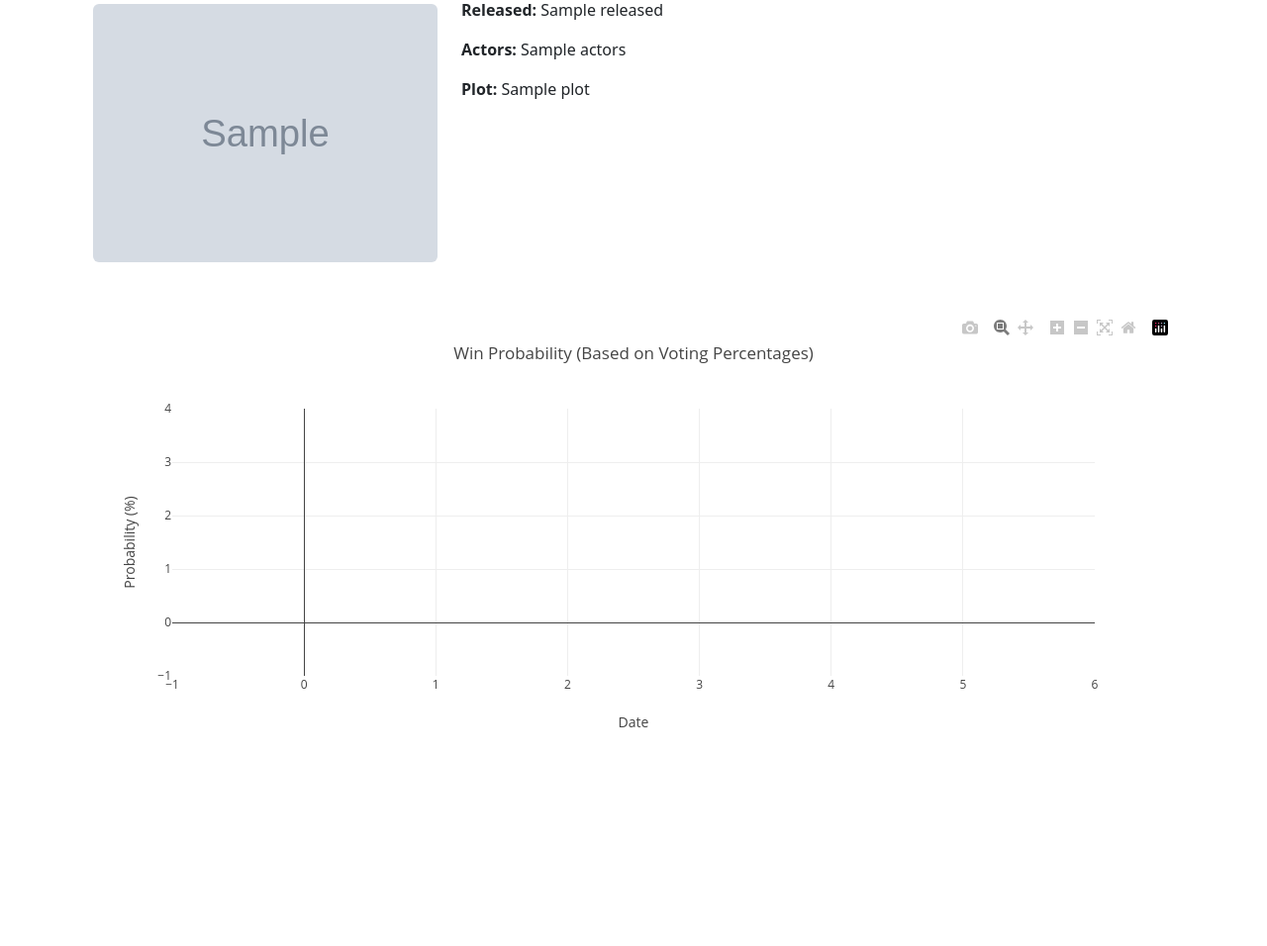
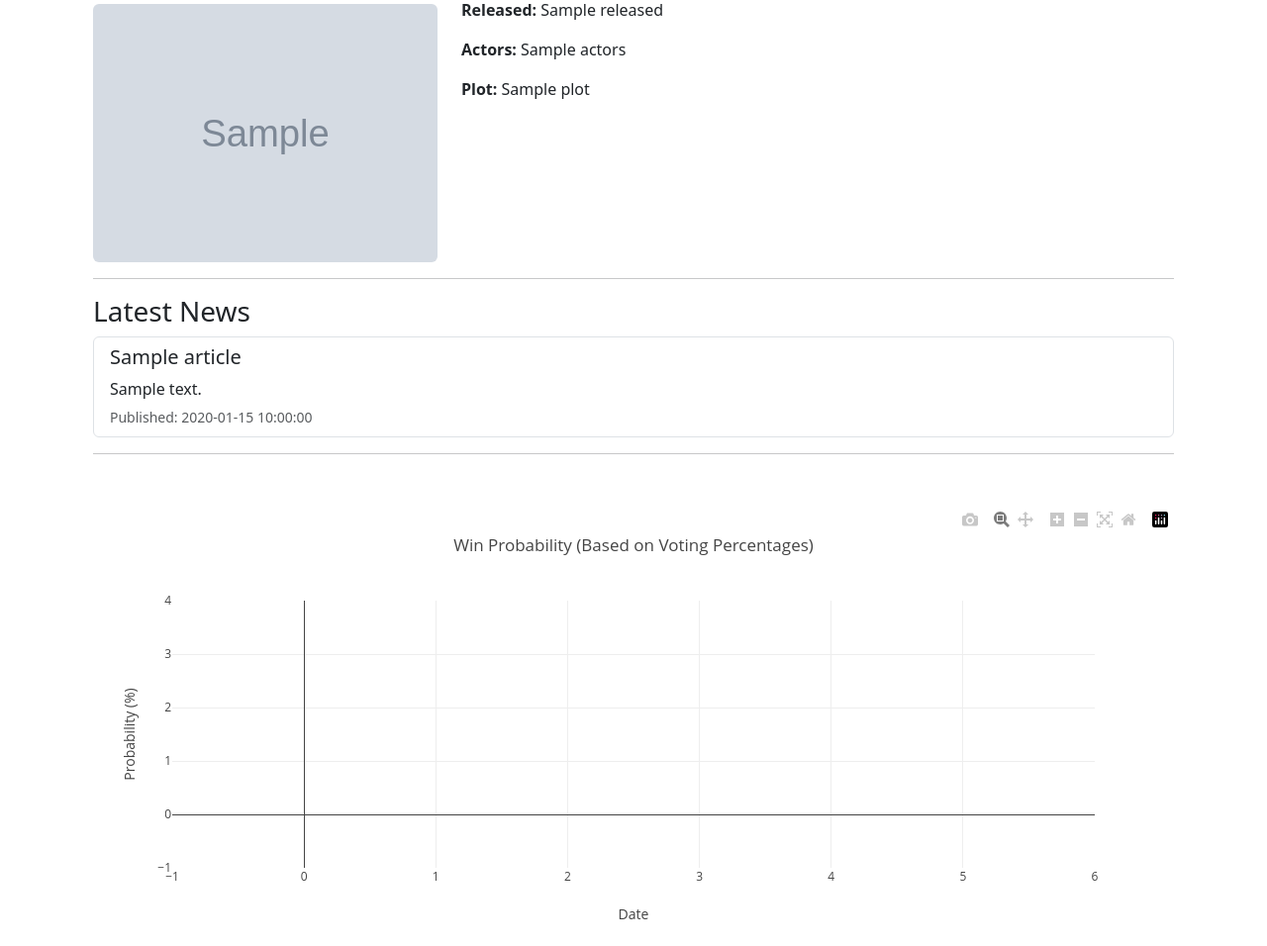
Before and after one commit to soham627/best-picture-odds, a Flask app: template odds-app/templates/movie.html in a window 1280 px wide. Shown: the part 146-1102 px from the top of the page at 99% size. Before the commit the page ends 881 px from the top, so only its background shows below. Run offline with Flask 3, Linux system fonts and the light colour scheme; the template is opened without the code that fills it: most values are stand-ins (such as "Sample title", 1, 10 or a date in 2020); grey boxes marked "Sample" are stand-in pictures; some libraries are stand-ins or nearby versions.

Commit message:
Added news articles section to movie pages

```diff
--- a/odds-app/app.py
+++ b/odds-app/app.py
@@ -3,6 +3,8 @@ from flask_sqlalchemy import SQLAlchemy
 import os
 from dotenv import load_dotenv
 import pandas as pd
+import requests
+import feedparser
 
 load_dotenv()
 
@@ -120,7 +122,36 @@ def movie_page(movie_name):
     probabilities_df = pd.read_sql(probabilities_query, db.engine, params=[(movie_name,)])
     probabilities_json = probabilities_df.to_json(orient='records')
 
-    return render_template('movie.html', movie_stats=movie_stats_df.iloc[0], chart_data=probabilities_json)
+    url = "https://newsapi.org/v2/everything"
+    params = {
+        "q": f'{movie_name} movie',
+        "apiKey": os.getenv("NEWS_API_KEY"),
+        "language": "en",
+        "sortBy": "publishedAt",
+        "pageSize": 10,
+    }
+
+    response = requests.get(url, params=params)
+
+    if response.status_code == 200:
+        raw_articles = response.json().get("articles", [])
+        relevant_articles = [
+            {
+                "title": article["title"],
+                "url": article["url"],
+                "description": article.get("description", "No description available."),
+                "publishedAt": article["publishedAt"]
+            }
+            for article in raw_articles
+            if movie_name.lower() in article["title"].lower()
+        ]
+
+        simplified_articles = relevant_articles[:3]
+
+    else:
+        print(f"Failed to fetch news for {movie_name}: {response.status_code}")
+
+    return render_template('movie.html', movie_stats=movie_stats_df.iloc[0], chart_data=probabilities_json, articles = simplified_articles)
 
 
 
--- a/odds-app/templates/movie.html
+++ b/odds-app/templates/movie.html
@@ -30,6 +30,25 @@
             <p><strong>Plot:</strong> {{ movie_stats['Plot'] }}</p>
         </div>
     </div>
+
+          <hr>
+
+    <h3>Latest News</h3>
+    <div class="list-group">
+        {% if articles %}
+            {% for article in articles %}
+                <a href="{{ article.url }}" class="list-group-item list-group-item-action" target="_blank">
+                    <h5>{{ article.title }}</h5>
+                    <p class="mb-1">{{ article.description }}</p>
+                    <small class="text-muted">Published: {{ article.publishedAt }}</small>
+                </a>
+            {% endfor %}
+        {% else %}
+            <p>No news articles available for this movie.</p>
+        {% endif %}
+    </div>
+
+    <hr>
 
     <div class="row mt-5">
         <div class="col-12">
```
